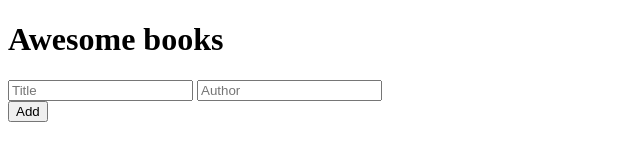
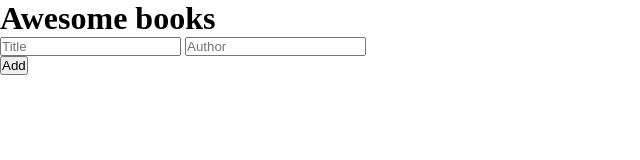
Before and after one commit to Jessemccallums/awesome_books, a website: page index.html in a window 1280 px wide. Shown: the whole page, without its empty margins (0-640 px from the left). Drawn offline with Linux system fonts and the light colour scheme.

Commit message:
Fix linters issues again

```diff
--- a/index.html
+++ b/index.html
@@ -5,6 +5,7 @@
     <meta http-equiv="X-UA-Compatible" content="IE=edge">
     <meta name="viewport" content="width=device-width, initial-scale=1.0">
     <title>Awesome Books</title>
+    <link rel="stylesheet" href="main.css">
 </head>
 <body>
     <h1>Awesome books</h1>
--- /dev/null
+++ b/main.css
@@ -0,0 +1,5 @@
+* {
+  box-sizing: border-box;
+  margin: 0;
+  padding: 0;
+}
--- a/package.json
+++ b/package.json
@@ -3,6 +3,10 @@
     "babel-eslint": "^10.1.0",
     "eslint": "^7.32.0",
     "eslint-config-airbnb-base": "^14.2.1",
-    "eslint-plugin-import": "^2.26.0"
+    "eslint-plugin-import": "^2.26.0",
+    "stylelint": "^13.13.1",
+    "stylelint-config-standard": "^21.0.0",
+    "stylelint-csstree-validator": "^1.9.0",
+    "stylelint-scss": "^3.21.0"
   }
 }
```
Also changed, not shown: 1 other file.
